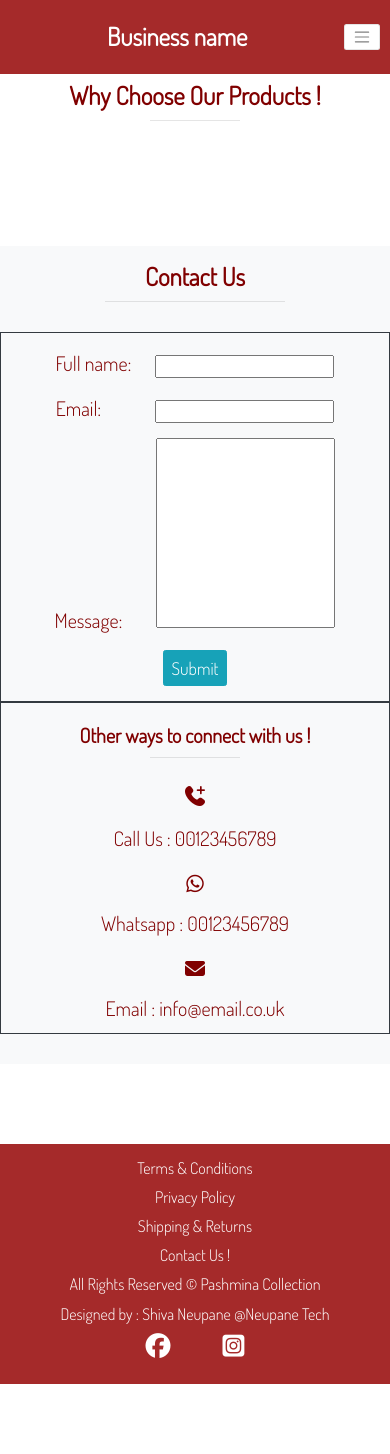
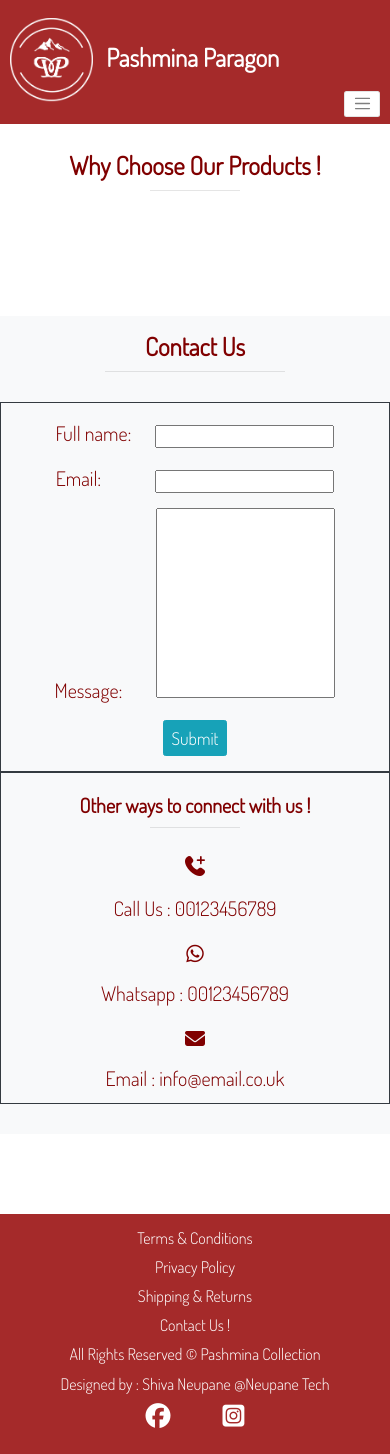
Before and after one commit to shiva123-coder/pashmina-collection, a Django app: page / in a window 390 px wide. Before the commit the page ends 1384 px from the top, so only its background shows below. Run offline with Django 5.2, Linux system fonts and the light colour scheme; data that the repository does not hold is empty; some libraries are stand-ins or nearby versions.

Commit message:
updated navbar brand styles

```diff
--- a/home/static/home/css/home.css
+++ b/home/static/home/css/home.css
@@ -29,14 +29,6 @@
    img.main-logo {
        height: 100%;
        padding: 0px;
-   }
-
-   .brand-logo {
-       height: 120px;
-       width: fit-content;
-       margin-bottom: -30px;
-       margin-top: -30px;
-       padding-top: 30px;
    }
    /*--Homepage - Carousel --*/
 
@@ -183,6 +175,12 @@
        }
    }
 
+   @media screen and (max-width: 992px) {
+       .input-group-home {
+           width: 50vw;
+       }
+   }
+
    @media screen and (max-width: 576px) {
        .input-group-home {
            width: 50vw;
--- a/static/css/base.css
+++ b/static/css/base.css
@@ -123,12 +123,21 @@ header {
 
 /*--Navbar---*/
 
-img.main-logo {
-    max-width: 100%;
-    max-height: 100%;
-    width: auto;
-    height: auto;
-    padding: 0;
+.brand-logo {
+    height: 12rem;
+    width: fit-content;
+    margin-bottom: -8rem;
+    margin-top: -3rem;
+    padding-top: 3rem;
+}
+
+.brand-text {
+    font-size: 2.5rem;
+}
+
+.brand-logo-second {
+    margin-bottom: -5rem;
+    margin-top: -5rem;
 }
 
 .nav-item {
@@ -175,6 +184,17 @@ footer {
 /*----Media---*/
 
 @media screen and (max-width: 992px) {
+    .brand-logo {
+        margin-bottom: -0.25rem;
+        margin-top: -3rem;
+    }
+    .brand-logo-second {
+        margin-bottom: -1.25rem;
+    }
+    .navbar-toggler {
+        order: -1;
+        /* Moves the toggler to the beginning of the flex container */
+    }
     .main-nav {
         margin-top: -4rem;
     }
@@ -183,7 +203,7 @@ footer {
         top: 0;
     }
     .content {
-        margin-top: 5rem;
+        margin-top: 12rem;
     }
 }
 
--- a/templates/base_second.html
+++ b/templates/base_second.html
@@ -89,20 +89,14 @@
             <!--navbar brand-->
             <div id="topnav" class="row bg-wite pt-3 pb-3 d-flex">
                 <nav class="navbar navbar-expand-lg navbar-light w-100">
-                    <!--Display brand logo only on large/x-lg screen-->
-                    <a class="navbar-brand text-main font-weight-bold mx-auto d-none d-lg-block" href="#">
-                        <div class="brand-logo">
-                            <img class="card-img-top img-fluid main-logo" data-v-b1469874 src="{{ MEDIA_URL }}logo.png"
-                            alt="Company's Logo">
+                    <a class="navbar-brand text-main font-weight-bold" href="#">
+                        <div class="brand-logo d-inline-block ml-auto">
+                            <img class="card-img-top img-fluid main-logo" data-v-b1469874 src="{{ MEDIA_URL }}logo.png" alt="Company's Logo">
+                        </div>
+                        <div class="brand-text d-inline-block ml-3 text-main font-weight-bold">
+                            Pashmina Paragon <!-- Add your brand text here -->
                         </div>
                     </a>
-                    <!--Display Business Name only on small and medium screen-->
-                    <a class="navbar-brand text-main first-text font-weight-bold mx-auto d-block d-lg-none" href="#">Business name</a>
-                    <button class="navbar-toggler" type="button" data-toggle="collapse" data-target="#main-nav" aria-controls="main-nav" aria-expanded="false" aria-label="Toggle navigation">
-                        <span class="navbar-toggler-icon"></span>
-                    </button>
-                    {% include 'includes/nav.html' %}
-
                     <!--account options with if/else to check users and superusers, basket and blog-->
                     <div class="ml-auto d-none d-lg-block">
                         <ul class="list-inline list-unstyled text-center text-lg-right my-0 pr-2">
@@ -156,6 +150,15 @@
                     </div>
                 </nav>
             </div>
+            <div class="row bg-wite">
+                <!--main nav-->
+                <nav class="navbar navbar-expand-lg navbar-light w-100 main-nav">
+                    <button class="navbar-toggler ml-auto" type="button" data-toggle="collapse" data-target="#main-nav" aria-controls="main-nav" aria-expanded="false" aria-label="Toggle navigation">
+                        <span class="navbar-toggler-icon"></span>
+                    </button>
+                    {% include 'includes/nav.html' %}
+                </nav>
+            </div>
         </header>
         <!--django messages for success, warning, error and info-->
         {% if messages %}
```
Also changed, not shown: templates/base.html (+6 -11 lines).
